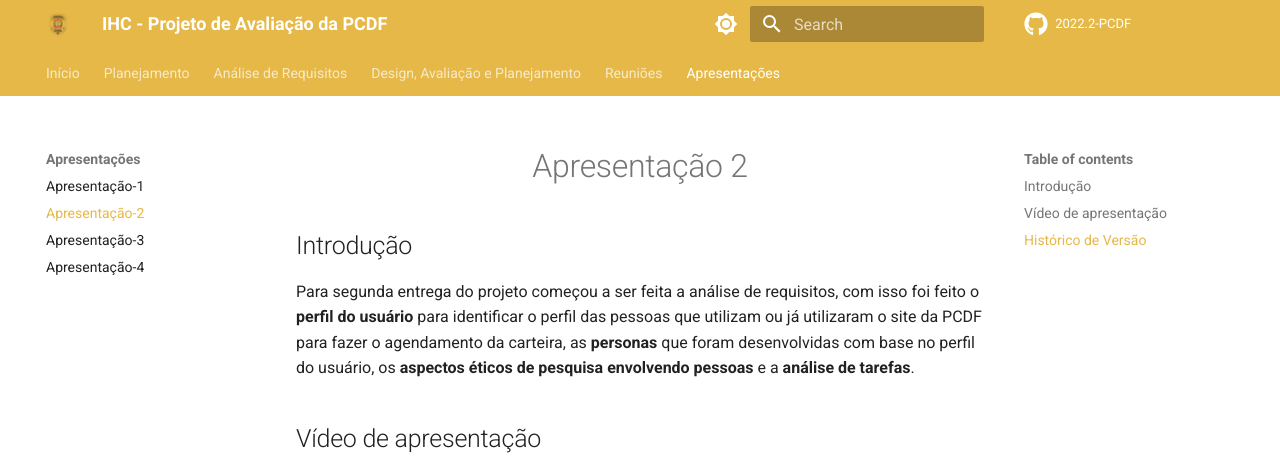
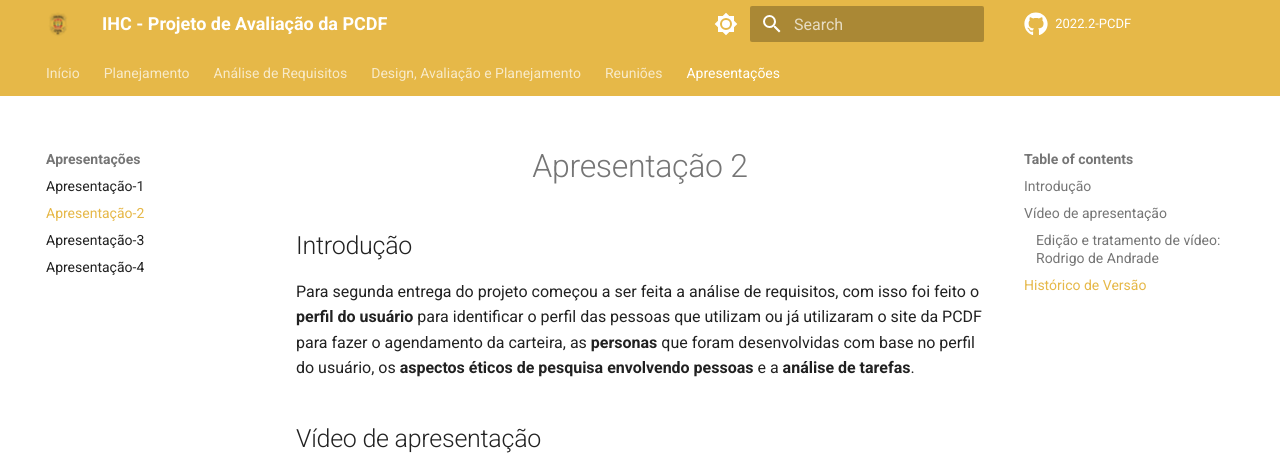
Before and after one commit to Interacao-Humano-Computador/2022.2-PCDF, an MkDocs documentation site: the page built from docs/apresentacoes/apresentacao-02.md, in a window 1280 px wide and 1341 px high. Shown: the top 472 px of the window. Built offline with MkDocs 1.6.1 and Material for MkDocs 9.7.7, drawn with Linux system fonts in a browser that asks for light colours; comment, search, counter and statistics services are not loaded; some of the changed text lies outside the part shown; grey boxes are pictures that could not be loaded.

```diff
--- a/docs/apresentacoes/apresentacao-02.md
+++ b/docs/apresentacoes/apresentacao-02.md
@@ -8,9 +8,12 @@ Para segunda entrega do projeto começou a ser feita a análise de requisitos, c
 
 <iframe width="1000vw" height="400vh" src="https://youtube.com/embed/z8O2xSzMeLo" title="YouTube video player" frameborder="0" allow="accelerometer; autoplay; clipboard-write; encrypted-media; gyroscope; picture-in-picture" allowfullscreen></iframe>
 
+#### Edição e tratamento de vídeo: [Rodrigo de Andrade](https://github.com/OrlandiRodrigo)
+
 ## Histórico de Versão
 
 |    Data    | Versão |                         Descrição                         |                        Autor(es)                         |                       Revisor(es)                       |
 | :--------: | :----: | :-------------------------------------------------------: | :--------------------------------------------------: | :-----------------------------------------------------: |
 | 07/12/2022 |  1.0   |            Vídeo de apresentação da entrega 2             | [Gabriel Marcolino](https://github.com/GabrielMR360) | [Rodrigo de Andrade](https://github.com/OrlandiRodrigo) |
 | 20/12/2022 |  1.1   | Padronizando histórico de versão e adicionando introdução | [Gabriel Marcolino](https://github.com/GabrielMR360) | [Rodrigo de Andrade](https://github.com/OrlandiRodrigo) |
+| 20/12/2022 |  1.2   | Correções e Adição de crédito | [Yago Passos](https://github.com/yagompassos) | [Jefferson França](https://github.com/Frans6) |
```
